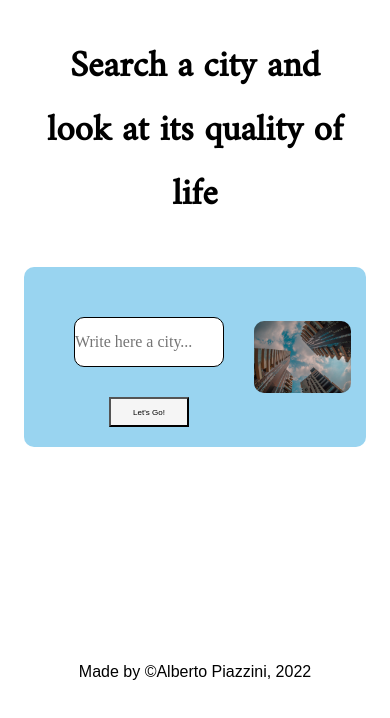
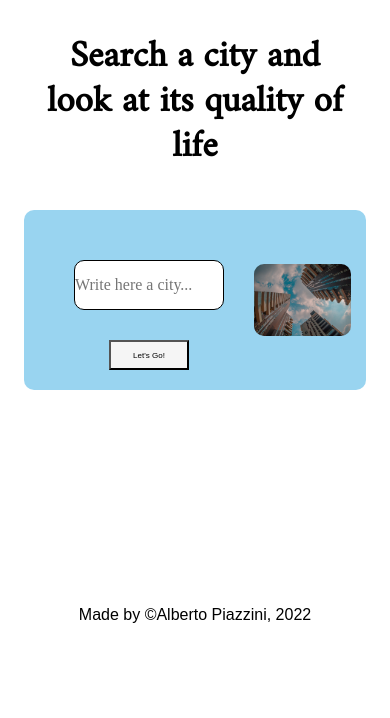
Before and after one commit to albertopiazzini/city-score-application, a website built with webpack: page index.html in a window 390 px wide. Built offline with Linux system fonts and the light colour scheme.

Commit message:
restyle css

```diff
--- a/src/css/styles.css
+++ b/src/css/styles.css
@@ -170,6 +170,9 @@ footer {
 }
 
 @media screen and (max-width: 650px) {
+  h1 {
+    line-height: 45px;
+  }
   .app {
     margin: 5px;
   }
--- a/src/javascript/script.js
+++ b/src/javascript/script.js
@@ -7,6 +7,7 @@ const sum = document.querySelector(".summary");
 const categories = document.querySelector(".categories-grid");
 const cityName = document.querySelector(".city-name");
 const cityScore = document.querySelector(".score-tot");
+const titleBox = document.querySelector(".title-box");
 let city;
 const box = document.querySelector(".box");
 
```
Also changed, not shown: dist/bundle.js.
